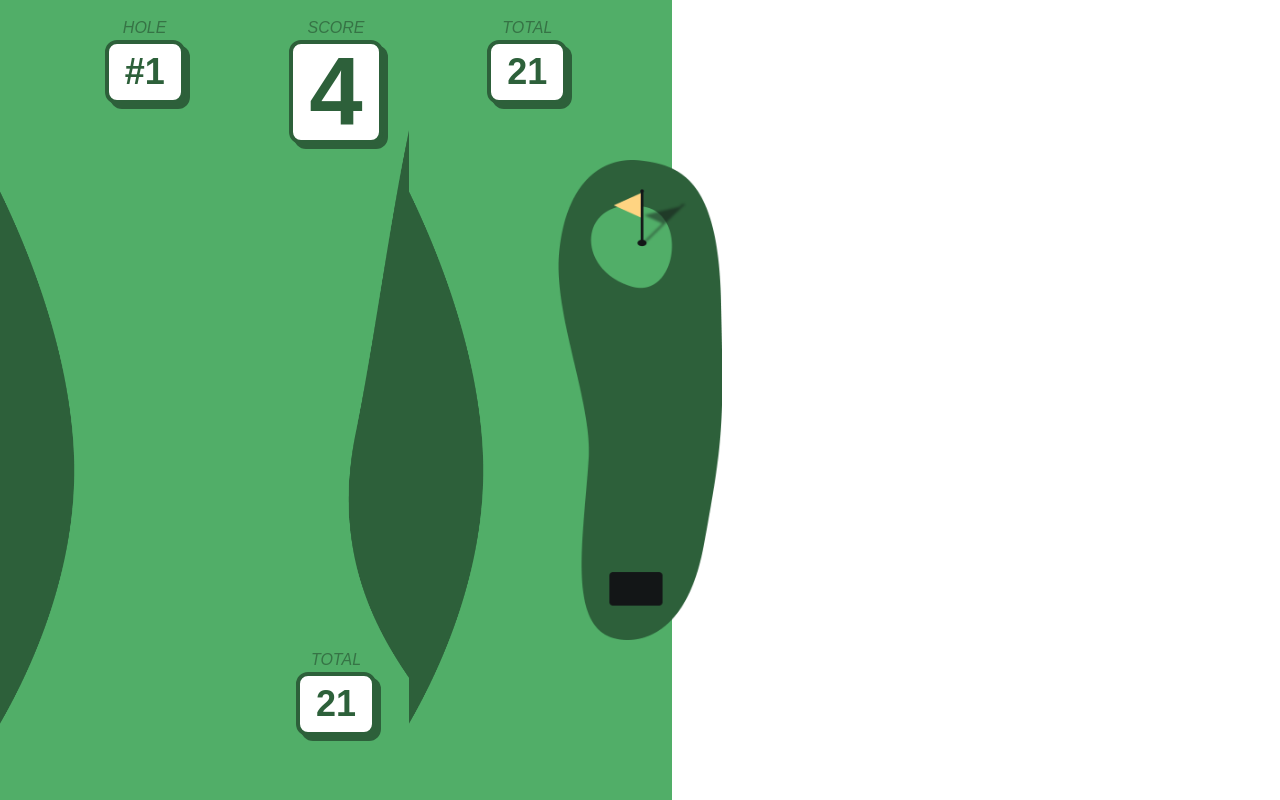
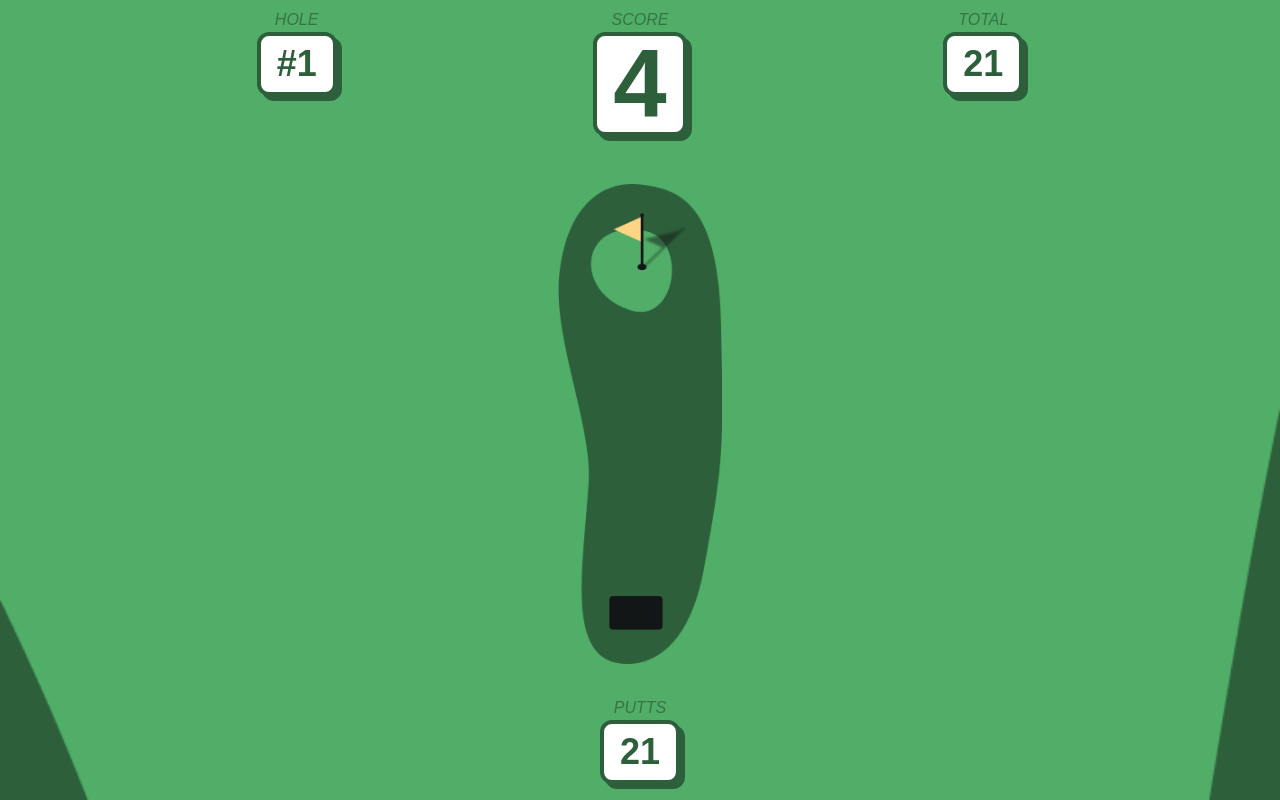
Before and after one commit to lbare/AlderGreens, a React (Vite) app: page /#/tracking in a window 1280 px wide. Built offline with nearby package versions, Linux system fonts and the light colour scheme.

Commit message:
Fix scaling

```diff
--- a/src/App.css
+++ b/src/App.css
@@ -2,3 +2,20 @@
 @tailwind base;
 @tailwind components;
 @tailwind utilities;
+
+body,
+html {
+  margin: 0;
+  padding: 0;
+  overflow: hidden; /* This helps in preventing the page from scrolling */
+}
+
+body {
+  overscroll-behavior: none; /* Disables iOS Safari bounce effect */
+  padding-top: env(safe-area-inset-top);
+  padding-right: env(safe-area-inset-right);
+  padding-bottom: env(safe-area-inset-bottom);
+  padding-left: env(
+    safe-area-inset-left
+  ); /* Ensuring content isn't obscured by device's notch or rounded corners */
+}
--- a/src/App.tsx
+++ b/src/App.tsx
@@ -4,14 +4,40 @@ import Scorecard from "./routes/Scorecard";
 import Players from "./routes/Players";
 import { Routes, Route } from "react-router-dom";
 import Tracking from "./routes/Tracking";
+import { useRef, useState, useEffect } from "react";
 
 function App() {
+  const containerRef = useRef(null);
+  const [height, setHeight] = useState("100vh"); // default to full viewport height
+
+  useEffect(() => {
+    // Compute and set the actual visible height
+    const resize = () => {
+      if (containerRef.current) {
+        setHeight(`${window.innerHeight}px`);
+      }
+    };
+
+    // Set initial height
+    resize();
+
+    // Listen to resize events (e.g., when address bar hides or shows in mobile browsers)
+    window.addEventListener("resize", resize);
+
+    return () => {
+      // Cleanup event listener
+      window.removeEventListener("resize", resize);
+    };
+  }, []);
+
   return (
     <div
-      className="flex h-screen w-screen max-w-2xl flex-col bg-green-500"
+      ref={containerRef}
+      className="flex w-screen flex-col bg-green-500"
       style={{
         backgroundAttachment: "fixed",
         overflow: "hidden",
+        height,
       }}
     >
       <Routes>
--- a/src/routes/Home.tsx
+++ b/src/routes/Home.tsx
@@ -4,7 +4,7 @@ import HomeBG from "../assets/HomeBG.png";
 const Home = () => {
   return (
     <div
-      className="flex w-full h-screen justify-center items-center"
+      className="flex flex-col h-full w-full justify-center items-center"
       style={{
         backgroundImage: `url(${HomeBG})`,
         backgroundSize: "cover",
--- a/src/routes/Tracking.tsx
+++ b/src/routes/Tracking.tsx
@@ -15,19 +15,19 @@ const Tracking = () => {
       className="flex h-full w-full justify-between items-center flex-col"
       style={{
         backgroundImage: `url(${ScoreBG})`,
-        backgroundSize: "contain",
+        backgroundSize: "cover",
       }}
     >
       <img
         src={Hole1}
         alt="ScoreBG"
         style={{
-          backgroundSize: "contain",
+          backgroundSize: "cover",
           height: "60%",
         }}
-        className="absolute left-0 right-0 top-0 bottom-0 m-auto"
+        className="absolute left-0 right-0 top-12 bottom-0 m-auto"
       />
-      <div className="flex w-full mt-4 justify-evenly">
+      <div className="flex w-full mt-2 justify-evenly">
         <div className="flex flex-col items-center">
           <h1 className="font-archivo font-medium italic text-green-700 opacity-75">
             HOLE
@@ -74,10 +74,10 @@ const Tracking = () => {
           </div>
         </div>
       </div>
-      <div className="flex w-full mb-16 justify-evenly">
+      <div className="flex w-full mb-4 justify-evenly">
         <div className="flex flex-col items-center">
           <h1 className="font-archivo font-medium italic text-green-700 opacity-75">
-            TOTAL
+            PUTTS
           </h1>
           <div
             className="p-2 px-4 border-4 border-green-700 rounded-xl bg-white items-center justify-center"
```
